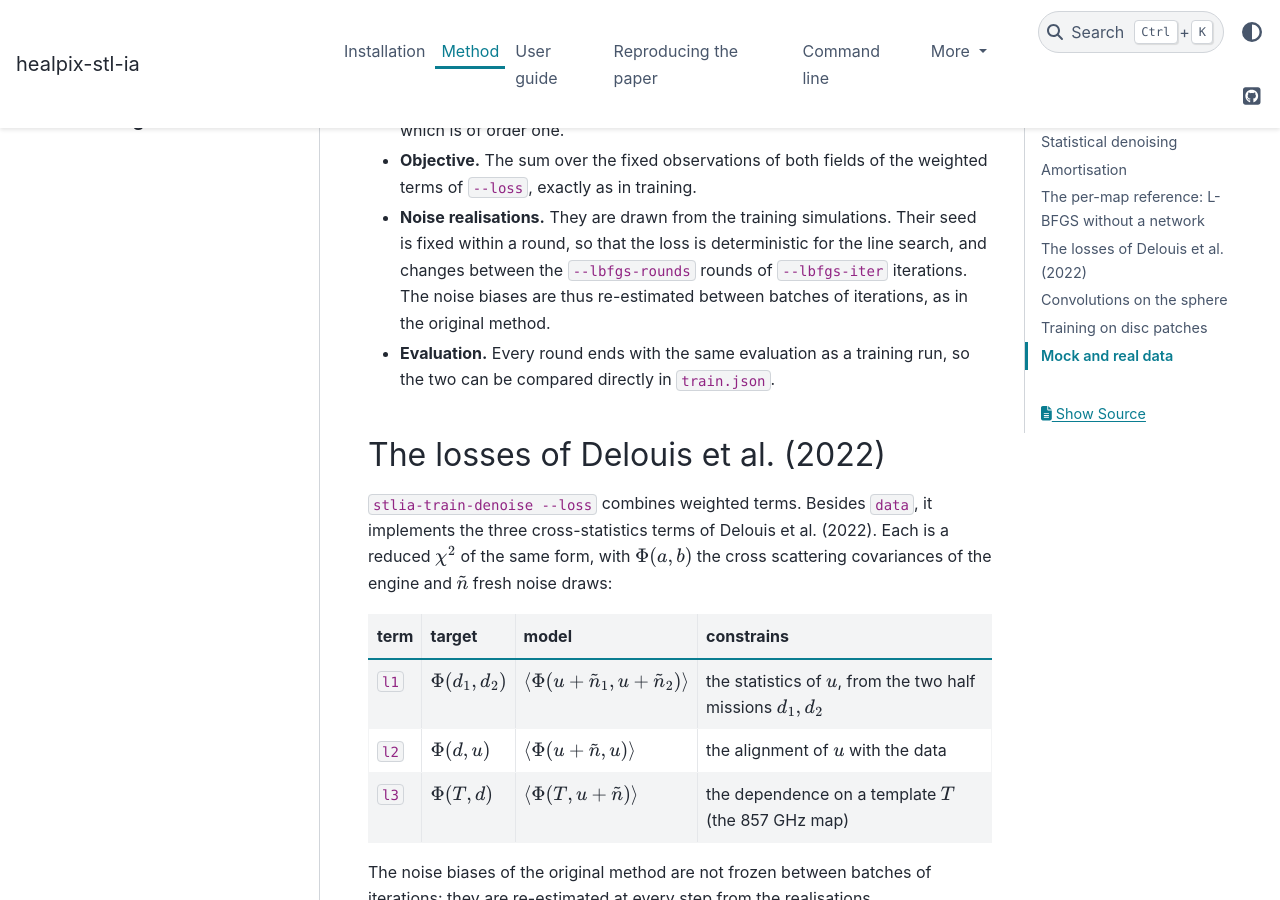
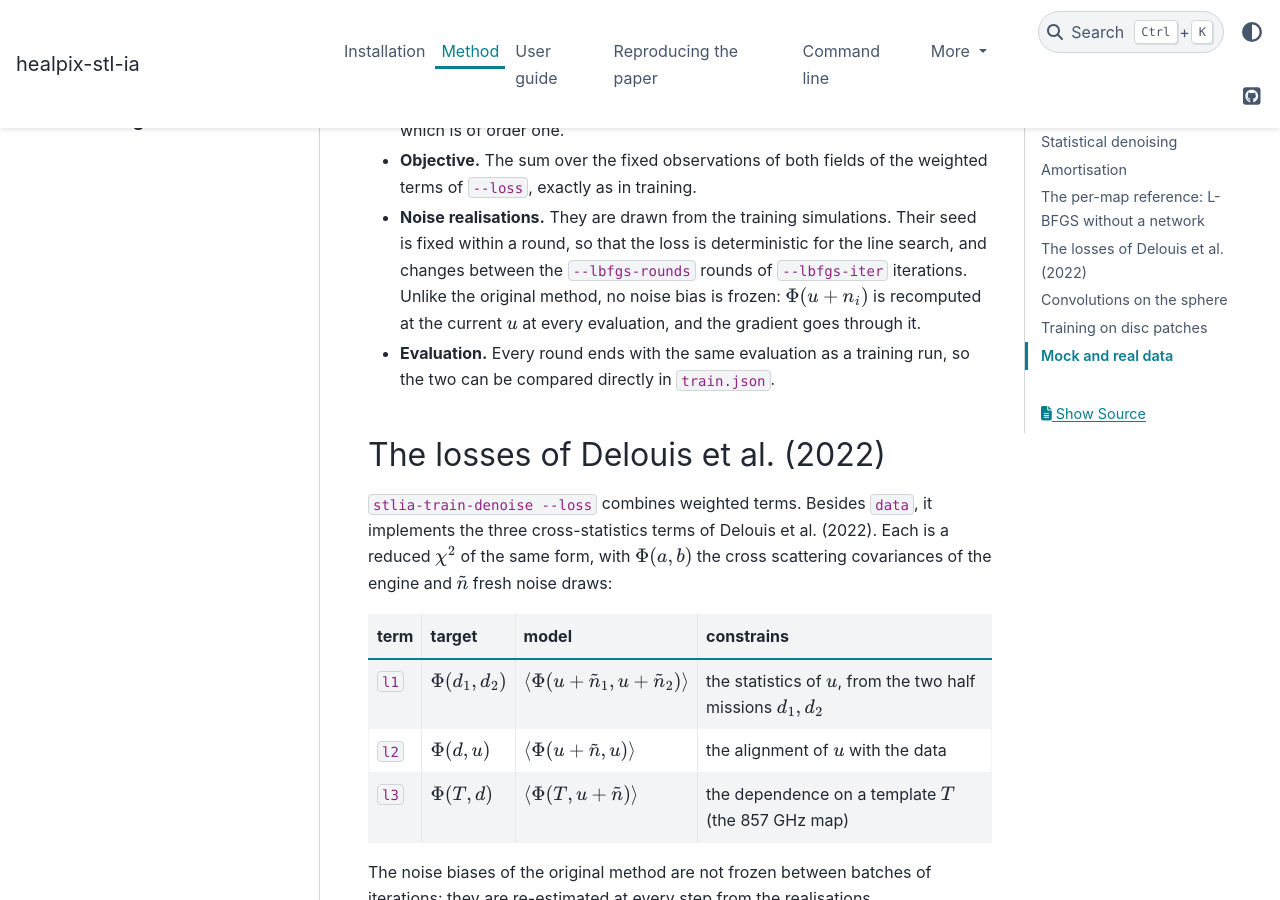
Before and after one commit to jmdelouis/Healpix-STL-IA, a Sphinx documentation site: the page built from docs/method.md, in a window 1280 px wide and 900 px high, scrolled down 1712 px. Built offline with Sphinx 7.4.7 and the PyData theme 0.15.4, drawn with Linux system fonts in a browser that asks for light colours.

Commit message:
Paper: denoising of the PR3 maps by the network (r256_dl123); correct the noise-bias wording
Co-Authored-By: Claude Opus 5.5 <noreply@anthropic.com>

```diff
--- a/docs/method.md
+++ b/docs/method.md
@@ -43,7 +43,7 @@ where $\sigma_d$ is the standard deviation of $d$, or a fixed scale for patch tr
 
 - **Optimiser.** The native L-BFGS of STL-Dev-MPI (`stl_port.native.native_lbfgs`, strong-Wolfe line search), on $u/\mathrm{std}(d)$, which is of order one.
 - **Objective.** The sum over the fixed observations of both fields of the weighted terms of `--loss`, exactly as in training.
-- **Noise realisations.** They are drawn from the training simulations. Their seed is fixed within a round, so that the loss is deterministic for the line search, and changes between the `--lbfgs-rounds` rounds of `--lbfgs-iter` iterations. The noise biases are thus re-estimated between batches of iterations, as in the original method.
+- **Noise realisations.** They are drawn from the training simulations. Their seed is fixed within a round, so that the loss is deterministic for the line search, and changes between the `--lbfgs-rounds` rounds of `--lbfgs-iter` iterations. Unlike the original method, no noise bias is frozen: $\Phi(u+n_i)$ is recomputed at the current $u$ at every evaluation, and the gradient goes through it.
 - **Evaluation.** Every round ends with the same evaluation as a training run, so the two can be compared directly in `train.json`.
 
 ## The losses of Delouis et al. (2022)
```
Also changed, not shown: CHANGELOG.md (+2 -0 lines), 5 other files.
